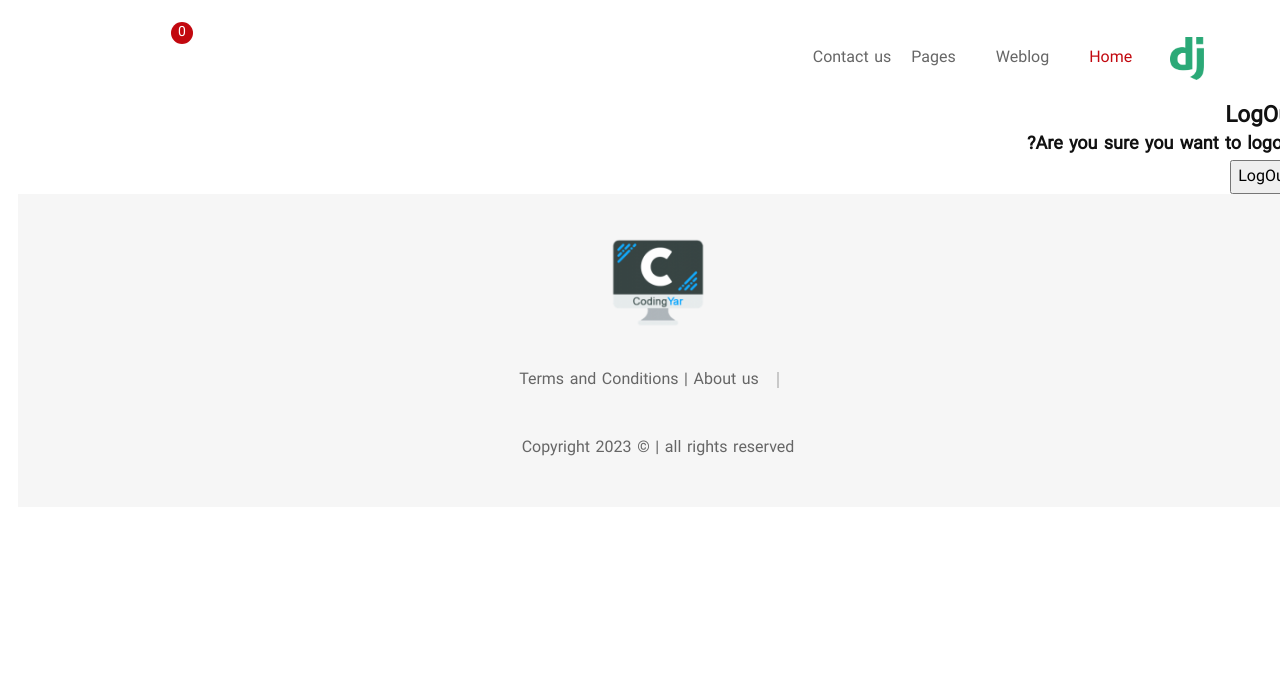
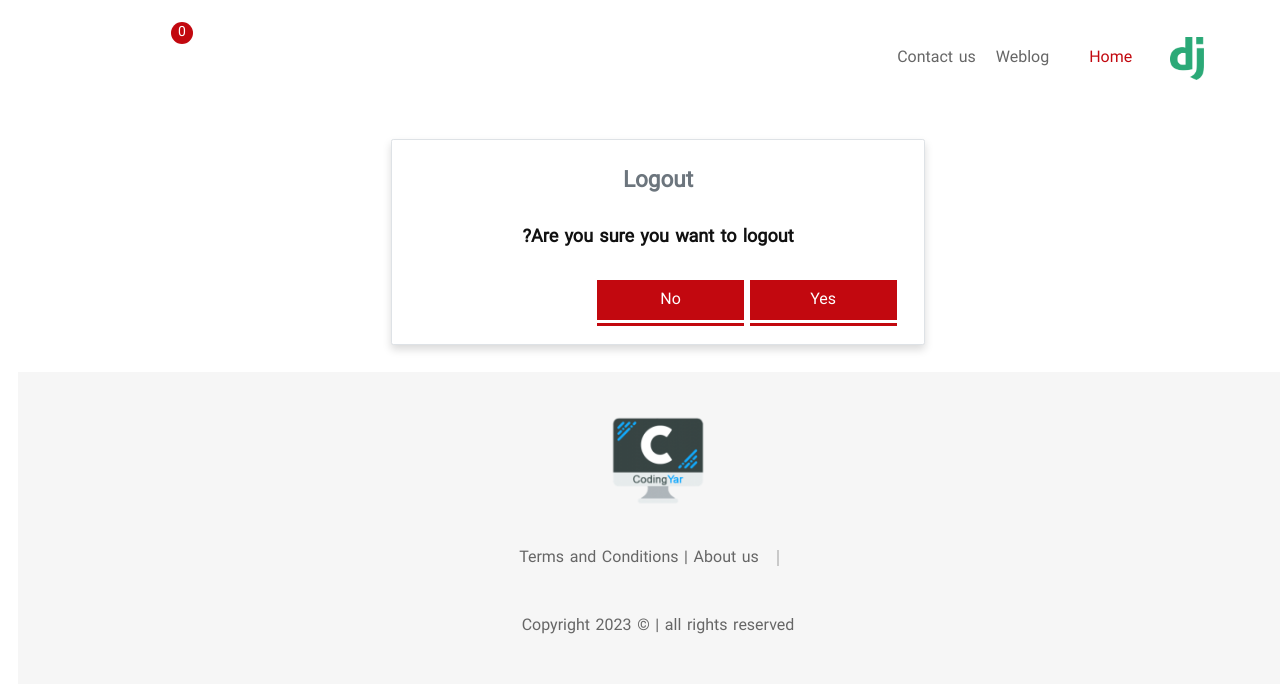
Before and after one commit to MiYousefi/Online_Shop, a Django app: page /accounts/logout/ in a window 1280 px wide. Shown: the top 684 px of the page. Run offline with Django 4.2, Linux system fonts and the light colour scheme; the visitor is signed in with stand-in values (Sample User, id 1); parts of the project's set-up code (start-up, migrations or seed data) failed here and were passed over; some libraries are stand-ins or nearby versions; some web fonts are replaced.

Commit message:
create signup and login,logout page

```diff
--- a/templates/_base.html
+++ b/templates/_base.html
@@ -61,17 +61,17 @@
                                     </a>
                                 </li>
                                 <li class="mainmenu__item menu-item-has-children">
-                                    <a href="Blog.html" class="mainmenu__link">
+                                    <a href="#" class="mainmenu__link">
                                         <span class="mm-text">{% trans 'Weblog' %}</span>
                                     </a>
                                 </li>
-                                <li class="mainmenu__item menu-item-has-children">
+{#                                <li class="mainmenu__item menu-item-has-children">#}
+{#                                    <a href="#" class="mainmenu__link">#}
+{#                                        <span class="mm-text">{% trans 'Pages' %}</span>#}
+{#                                    </a>#}
+{#                                </li>#}
+                                <li class="mainmenu__item">
                                     <a href="#" class="mainmenu__link">
-                                        <span class="mm-text">{% trans 'Pages' %}</span>
-                                    </a>
-                                </li>
-                                <li class="mainmenu__item">
-                                    <a href="contact-us.html" class="mainmenu__link">
                                         <span class="mm-text">{% trans 'Contact us' %}</span>
                                     </a>
                                 </li>
@@ -82,7 +82,7 @@
                 <div class="col-xl-3 col-lg-4 col-sm-7 col-12 p-0">
                     <ul class="header-toolbar">
                         <li class="header-toolbar__item">
-                            <a href="wishlist.html" class="header-toolbar__btn mx-4">
+                            <a href="#" class="header-toolbar__btn mx-4">
                                 <i class="flaticon flaticon-like"></i>
                             </a>
                         </li>
@@ -93,7 +93,7 @@
                             </a>
                         </li>
                         <li class="header-toolbar__item user-info">
-                            <a href="my-account.html" class="header-toolbar__btn">
+                            <a href=" " class="header-toolbar__btn">
                                 <i class="flaticon flaticon-user"></i>
                             </a>
                             <ul class="user-info-menu">
--- a/templates/account/logout.html
+++ b/templates/account/logout.html
@@ -1,14 +1,26 @@
 {% extends '_base.html' %}
+{% load i18n %}
+{% load crispy_forms_tags %}
 
-{% block page_title %}
-LogOut
-{% endblock %}
+
+{% block page_title %} {% trans 'Logout' %} {% endblock %}
 
 {% block content %}
-    <h1>LogOut</h1>
-    <h2>Are you sure you want to logout?</h2>
-    <form action="" method="post">
-        {% csrf_token %}
-        <input type="submit" value="LogOut">
-    </form>
+    <div class="d-flex justify-content-center mt-3" dir="rtl">
+        <div class="col-xl-5 col-lg-4 col-md-5 col-sm-5 col-xs-6 bg-white m-3 m-sm-5 border rounded px-5 pt-6 pb-3 shadow">
+            <br>
+            <h1 class="text-center text-muted">{% trans 'Logout' %}</h1>
+            <br>
+            <h2 class="text-center">{% trans 'Are you sure you want to logout?' %}</h2>
+            <form method="post">
+                {% csrf_token %}
+                {{ form|crispy }}
+                <div class="form-group">
+                    <div class="d-flex justify-content-between align-items-center"></div>
+                    <button type="submit" class="btn btn-small btn-bg-red btn-color-white btn-hover-2 mt-5 w-45">{% trans 'Yes' %}</button>
+                    <a class="btn btn-small btn-bg-red btn-color-white btn-hover-2 mt-5 w-45" href="{% url 'product_list' %}">{% trans 'No' %}</a>
+                </div>
+            </form>
+        </div>
+    </div>
 {% endblock %}
```
Also changed, not shown: templates/account/login.html (+24 -8 lines), templates/account/signup.html (+23 -8 lines), templates/locale/fa/LC_MESSAGES/django.po, 1 other file.
